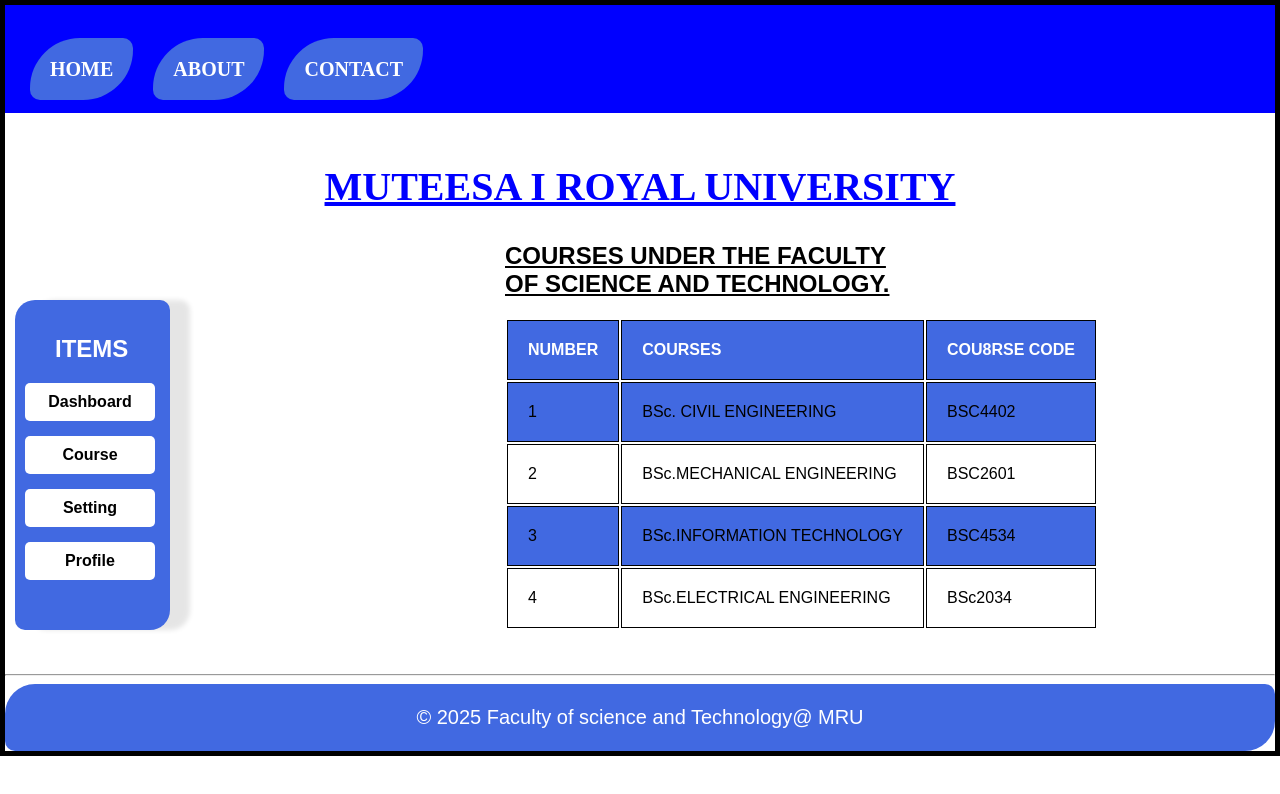
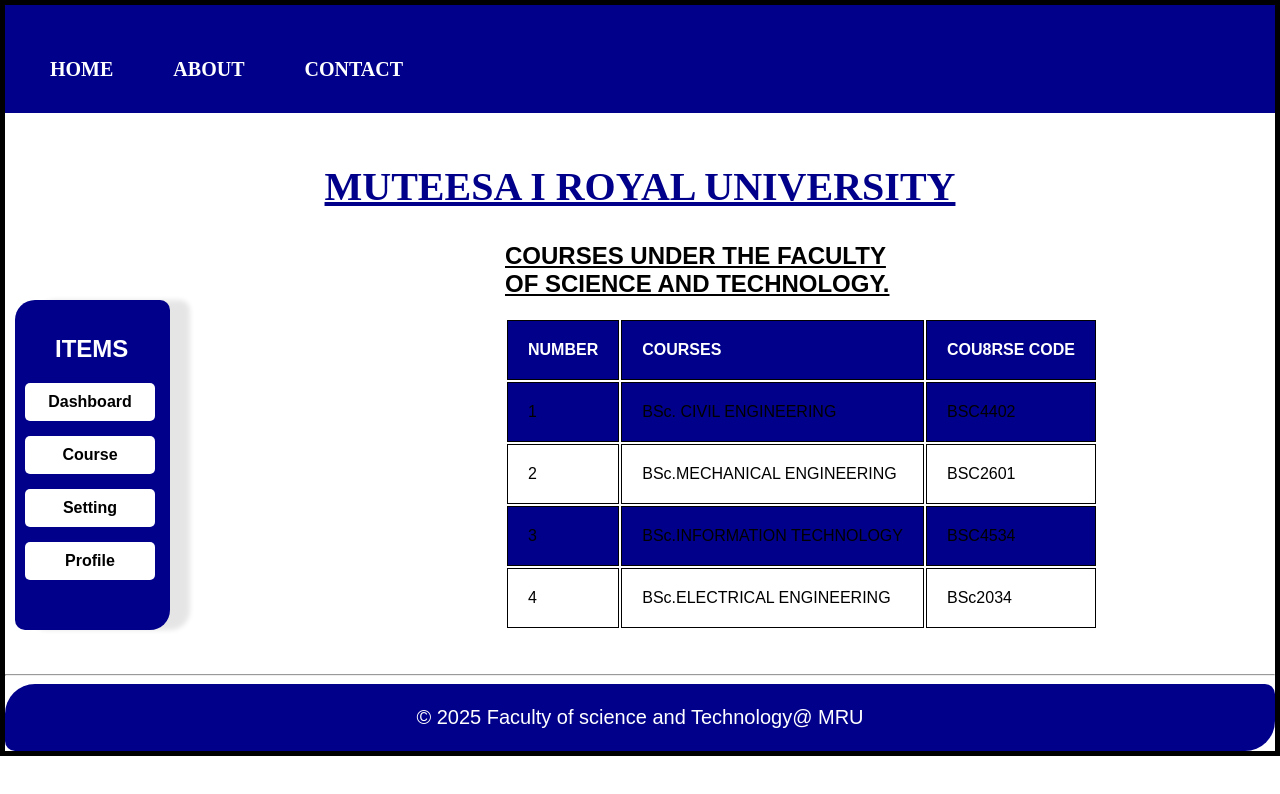
Before and after one commit to ndagilematilda82-prog/ndagile22, a plain HTML site: page index.html in a window 1280 px wide. Drawn offline with Linux system fonts and the light colour scheme.

Commit message:
Update index.html

```diff
--- a/index.html
+++ b/index.html
@@ -11,7 +11,7 @@ body {
 }
 .sidebar {
     width: 130px;
-	background-color:royalblue;
+	background-color:darkblue;
 	padding: 15px;
 	margin-left:10px;
 	padding-left:10px;
@@ -24,7 +24,7 @@ body {
 	flex-grow: 0;
 	flex-shrink: 1;
 	flex-basis: auto;
-	border:2px royalblue;
+	border:2px darkblue;
 	border-radius:20px 10px;
 	max-height: 300px;
 	    }
@@ -55,7 +55,7 @@ body {
    }
  <!--navigation bar-->
  .nav {
-     background-color: royalblue;
+     background-color: darkblue;
 	 padding: 20px;
 	 font-size:50px;
 	 }
@@ -76,7 +76,7 @@ nav ul {
 	 text-decoration:none;
 	 font-family:times new roman;
 	 color: white;
-	 background-color:royalblue;
+	 background-color:darkblue;
 	 border-radius:50px 10px 50px 10px;
 	 text-align:right;
 	 font-size:20px;
@@ -98,12 +98,12 @@ nav ul {
 	text-align:left;
 }
 	th {
-	background-color: royalblue;
+	background-color: darkblue;
 	font-weight: bold;
 	color:white;
 	}
 	tr:nth-child(even) {
-	background-color:royalblue ;
+	background-color:darkblue ;
 	}
    }
 .table-right {
@@ -120,9 +120,9 @@ nav ul {
 </head>
 <body style="background-color:white smoke;border:5px solid black;">
 <!--navigation links-->
-<head style="background-color:blue;">
+<head style="background-color:darkblue;">
 <nav>
-<ul style="background-color:blue;padding:25px;">
+<ul style="background-color:darkblue;padding:25px;">
 <li><a href="home.html">HOME </a></li>
 <li><a href="about.html">ABOUT </a></li>
 <li><a href="contact.html">CONTACT</a></li>
@@ -145,7 +145,7 @@ nav ul {
 <span class="name">Profile</span>
 </div>
 </div><br>
-<h1 style="text-align:center;font-size:40px;font-family:italic;color:blue;padding:5px;"><b><u>MUTEESA I ROYAL UNIVERSITY</u></b></h1>
+<h1 style="text-align:center;font-size:40px;font-family:italic;color:darkblue;padding:5px;"><b><u>MUTEESA I ROYAL UNIVERSITY</u></b></h1>
 <h2 style="font-family:30px;color:black;padding-left:500px;"><u> COURSES UNDER THE FACULTY <br>OF SCIENCE AND TECHNOLOGY.</u></h2>
 <!--table containing courses-->
 <main>
@@ -179,8 +179,9 @@ nav ul {
 </main><br><br>
 <hr 2px solid black>
 <!--Footer-->
-<footer style="background-color:royalblue;font-size:20px;text-align:center;padding:2px;border-radius:30px 10px;color:white;">
+<footer style="background-color:darkblue;font-size:20px;text-align:center;padding:2px;border-radius:30px 10px;color:white;">
 <p>&copy; 2025 Faculty of science and Technology@ MRU</p>
 </footer>
 </body>
+
 </html>
```
